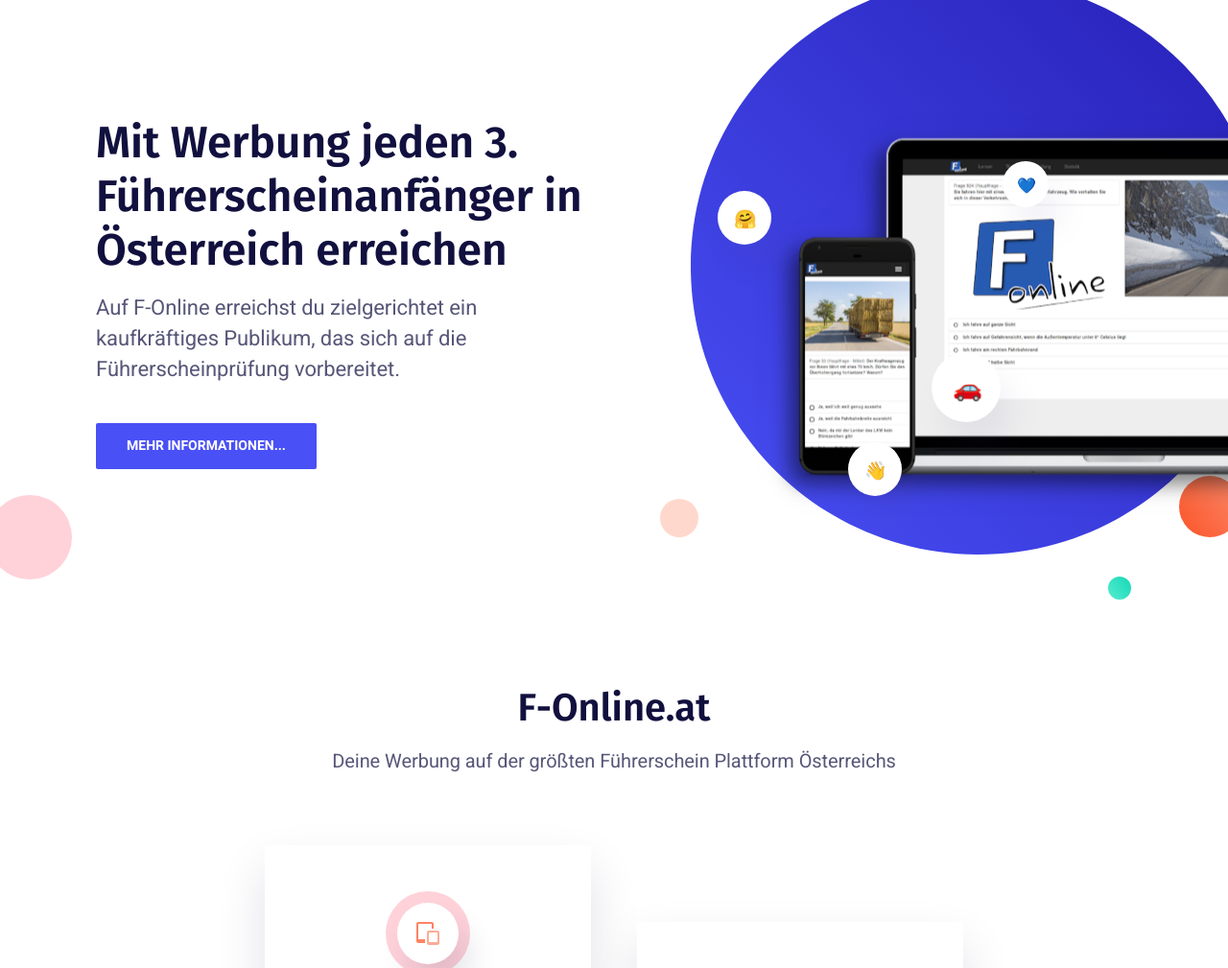
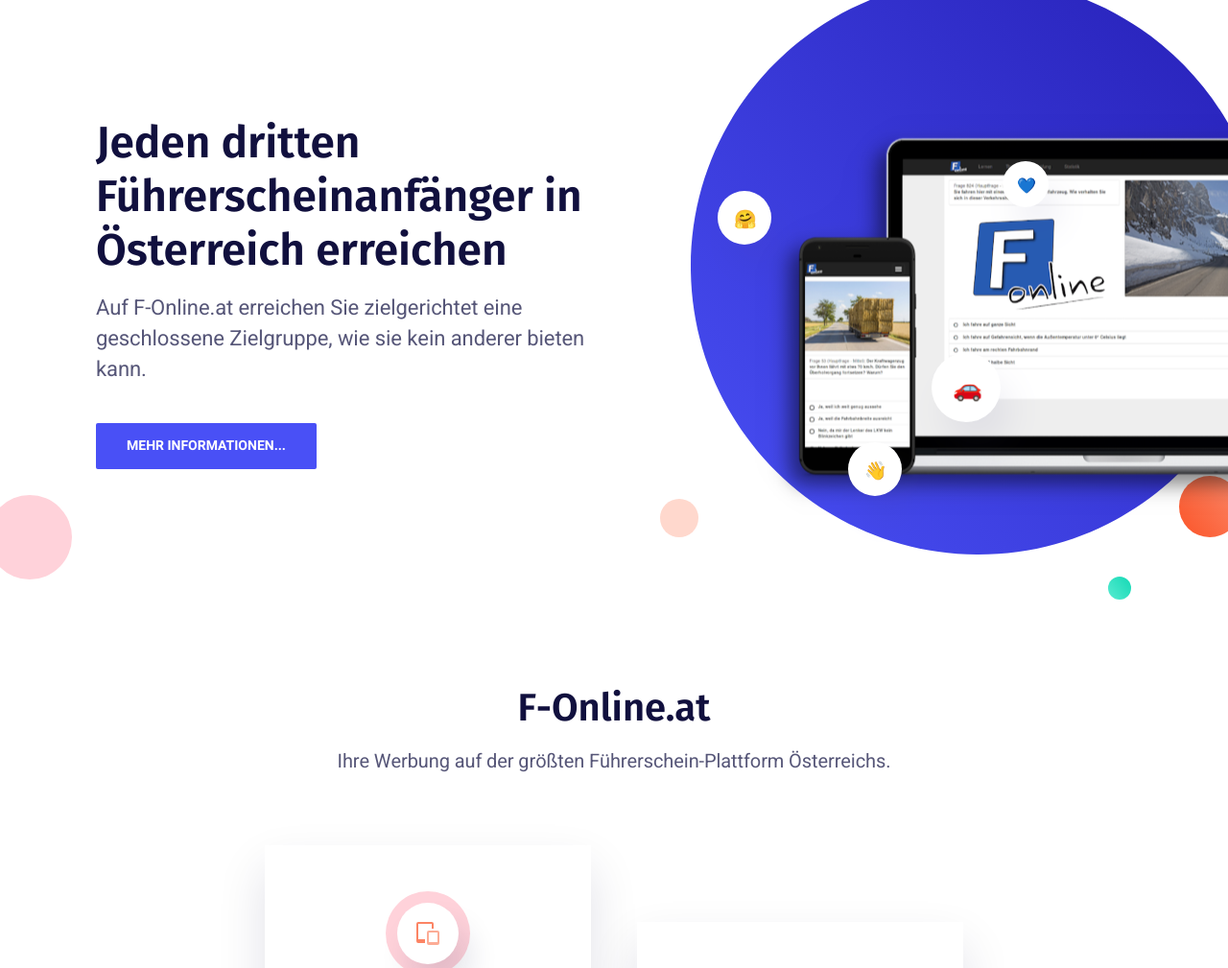
Before and after one commit to f-online/landing-werbung, a website: page index.html in a window 1280 px wide. Shown: the part 225-1234 px from the top of the page at 96% size. Drawn offline with nearby package versions, Linux system fonts and the light colour scheme; files that its build step writes are made by us from their sources; files whose address does not match are found by name.

Commit message:
text optimization

```diff
--- a/index.html
+++ b/index.html
@@ -4,7 +4,7 @@
     <meta charset="utf-8">
     <meta http-equiv="X-UA-Compatible" content="IE=edge">
     <meta name="viewport" content="width=device-width, initial-scale=1">
-    <title>F-Online: Deine Werbung erreicht jeden 3. Führerscheinanfänger in Österreich</title>
+    <title>F-Online: Ihre Werbung erreicht jeden 3. Führerscheinanfänger in Österreich</title>
     <link rel="icon" type="image/png" href="/dist/images/favicon-32x32.png" sizes="32x32">
     <link rel="icon" type="image/png" href="/dist/images/favicon-96x96.png" sizes="96x96">
     <link rel="icon" type="image/png" href="/dist/images/favicon-16x16.png" sizes="16x16">
@@ -63,8 +63,8 @@
                 <div class="container">
                     <div class="hero-inner">
 						<div class="hero-copy">
-	                        <h1 class="hero-title mt-0">Mit Werbung jeden 3. Führerscheinanfänger in Österreich erreichen</h1>
-	                        <p class="hero-paragraph">Auf F-Online erreichst du zielgerichtet ein kaufkräftiges Publikum, das sich auf die Führerscheinprüfung vorbereitet.</p>
+	                        <h1 class="hero-title mt-0">Jeden dritten Führerscheinanfänger in Österreich erreichen</h1>
+	                        <p class="hero-paragraph">Auf F-Online.at erreichen Sie zielgerichtet eine geschlossene Zielgruppe, wie sie kein anderer bieten kann.</p>
 							<div class="hero-form field field-grouped">
 								<div class="control">
 									<a class="button button-primary button-block" href="#ask" onclick="_paq.push(['trackEvent', 'click', 'top-action-button']);">mehr Informationen...</a>
@@ -289,7 +289,8 @@
                         <div class="features-header text-center">
                             <div class="container-sm">
                                 <h2 class="section-title mt-0"><a href="https://f-online.at">F-Online.at</a></h2>
-                                <p class="section-paragraph">Deine Werbung auf der größten Führerschein Plattform Österreichs</p>
+                                <p class="section-paragraph">Ihre Werbung auf der größten Führerschein-Plattform Österreichs.
+																</p>
                             </div>
                         </div>
 						<div class="features-wrap">
```
